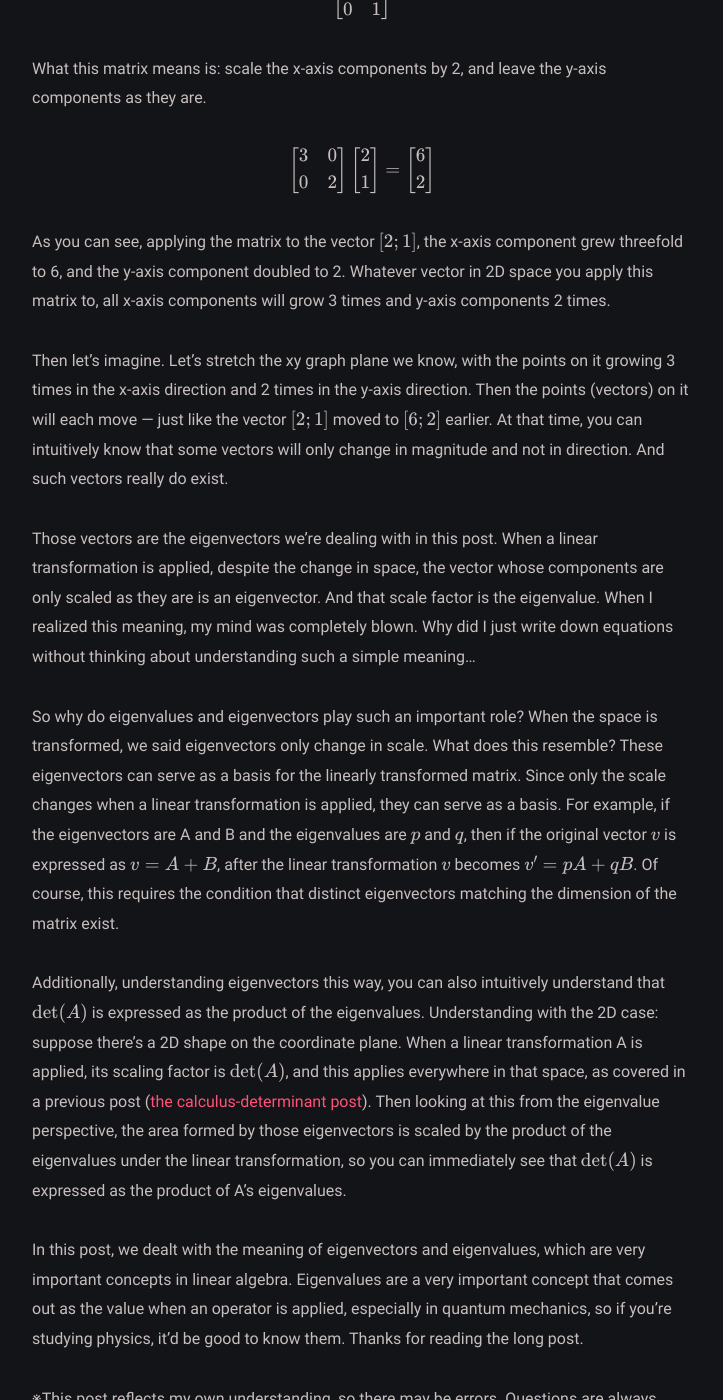
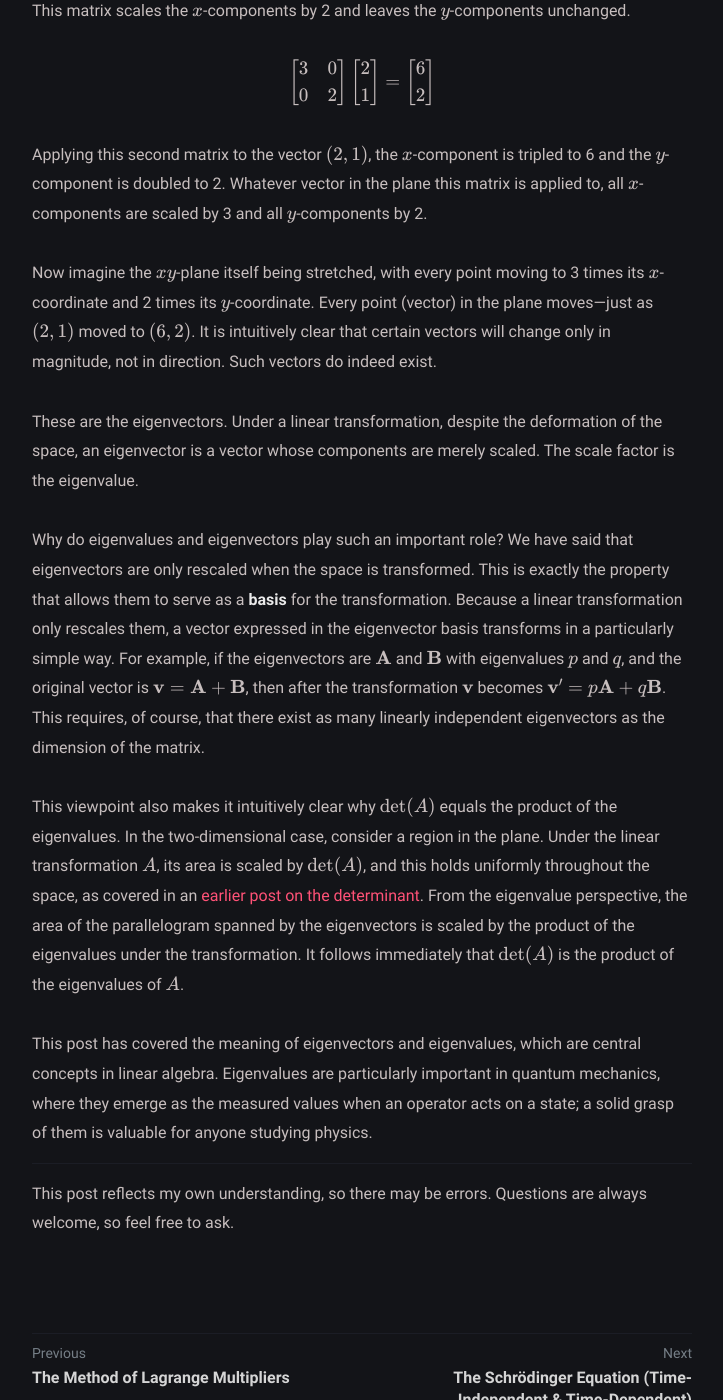
Before and after one commit to Oasisforhaanee/Oasisforhaanee.github.io, a Jekyll site: the page built from _posts/2026-03-18-eigenvalue-and-eigenvector.md, in a window 1280 px wide and 1400 px high, scrolled down 1277 px. Shown: the whole window, without its empty margins (278-1001 px from the left). Built offline with Jekyll 4.4.1, drawn with Linux system fonts in a browser that asks for light colours; comment, search, counter and statistics services are not loaded; some of the changed text lies outside the part shown.

Commit message:
Rewrite post: 2026-03-18-eigenvalue-and-eigenvector

```diff
--- a/_posts/2026-03-18-eigenvalue-and-eigenvector.md
+++ b/_posts/2026-03-18-eigenvalue-and-eigenvector.md
@@ -11,38 +11,40 @@
 permalink: /eigenvalue-and-eigenvector/
 ---
 
-If you've studied linear algebra, or engineering mathematics, you must have heard of eigenvalues and eigenvectors. The form looks like this:
+Anyone who has studied linear algebra or engineering mathematics will have encountered eigenvalues and eigenvectors. The defining equation has the form
 
-$$A\mathbf{v=\lambda \mathbf{v}}$$
+$$A\mathbf{v}=\lambda \mathbf{v}$$
 
-$v$ is the eigenvector, $\lambda$ is the eigenvalue, and A is a linear transformation. I also first came across this equation around my sophomore year when I took Engineering Mathematics 1, and back then I memorized problem-solving procedures without knowing what it meant and took the exam.
+Here $\mathbf{v}$ is the eigenvector, $\lambda$ is the eigenvalue, and $A$ is a linear transformation. This equation is frequently presented as a computational procedure, without much attention to what it means.
 
-Anyway, eigenvalues and eigenvectors appear frequently not only in engineering mathematics but in various fields. In particular, in quantum mechanics, the famous Schrödinger equation has exactly the same form, $H\psi(x)=E\psi(x)$.
+Eigenvalues and eigenvectors appear not only in engineering mathematics but across many fields. In quantum mechanics in particular, the Schrödinger equation has exactly this form: $H\psi(x)=E\psi(x)$.
 
-In this post, let's quickly look at what eigenvalues and eigenvectors mean.
+This post examines what eigenvalues and eigenvectors mean.
 
-To give the conclusion first: when a linear transformation A is applied, the vectors that become scalar multiples of the original vector are eigenvectors, and that scalar value is the eigenvalue.
+To state the conclusion first: when a linear transformation $A$ is applied, the vectors that are mapped to scalar multiples of themselves are the eigenvectors, and the corresponding scalar factors are the eigenvalues.
 
-Actually, this isn't a hidden meaning — the equation directly shows it. The equation $Av = \lambda v$ is an equation that finds the cases where, when the linear transformation matrix A is applied to a vector $v$, the transformed $v$ is scaled by $\lambda$ times.
+This is not a hidden meaning; the equation states it directly. The equation $A\mathbf{v} = \lambda \mathbf{v}$ asks for the vectors $\mathbf{v}$ such that applying the transformation $A$ produces the same vector scaled by $\lambda$.
 
-Let's look a bit more closely. As I mentioned in a previous post ([the calculus-matrix post](https://oasisforhaanee.github.io/matrix/)), a linear transformation A can be understood as the whole space being twisted uniformly. Let me give an example:
+Let us look more closely. As discussed in an [earlier post on matrices](https://oasisforhaanee.github.io/matrix/), a linear transformation $A$ can be understood as a uniform deformation of the entire space. Consider the example
 
 $$\begin{bmatrix}2&0\\0&1\end{bmatrix}$$
 
-What this matrix means is: scale the x-axis components by 2, and leave the y-axis components as they are.
+This matrix scales the $x$-components by 2 and leaves the $y$-components unchanged.
 
 $$\begin{bmatrix}3&0\\0&2\end{bmatrix}\begin{bmatrix}2\\1\end{bmatrix}=\begin{bmatrix}6\\2\end{bmatrix}$$
 
-As you can see, applying the matrix to the vector $[2;1]$, the x-axis component grew threefold to 6, and the y-axis component doubled to 2. Whatever vector in 2D space you apply this matrix to, all x-axis components will grow 3 times and y-axis components 2 times.
+Applying this second matrix to the vector $(2,1)$, the $x$-component is tripled to 6 and the $y$-component is doubled to 2. Whatever vector in the plane this matrix is applied to, all $x$-components are scaled by 3 and all $y$-components by 2.
 
-Then let's imagine. Let's stretch the xy graph plane we know, with the points on it growing 3 times in the x-axis direction and 2 times in the y-axis direction. Then the points (vectors) on it will each move — just like the vector $[2;1]$ moved to $[6;2]$ earlier. At that time, you can intuitively know that some vectors will only change in magnitude and not in direction. And such vectors really do exist.
+Now imagine the $xy$-plane itself being stretched, with every point moving to 3 times its $x$-coordinate and 2 times its $y$-coordinate. Every point (vector) in the plane moves—just as $(2,1)$ moved to $(6,2)$. It is intuitively clear that certain vectors will change only in magnitude, not in direction. Such vectors do indeed exist.
 
-Those vectors are the eigenvectors we're dealing with in this post. When a linear transformation is applied, despite the change in space, the vector whose components are only scaled as they are is an eigenvector. And that scale factor is the eigenvalue. When I realized this meaning, my mind was completely blown. Why did I just write down equations without thinking about understanding such a simple meaning...
+These are the eigenvectors. Under a linear transformation, despite the deformation of the space, an eigenvector is a vector whose components are merely scaled. The scale factor is the eigenvalue.
 
-So why do eigenvalues and eigenvectors play such an important role? When the space is transformed, we said eigenvectors only change in scale. What does this resemble? These eigenvectors can serve as a basis for the linearly transformed matrix. Since only the scale changes when a linear transformation is applied, they can serve as a basis. For example, if the eigenvectors are A and B and the eigenvalues are $p$ and $q$, then if the original vector $v$ is expressed as $v=A+B$, after the linear transformation $v$ becomes $v'=pA+qB$. Of course, this requires the condition that distinct eigenvectors matching the dimension of the matrix exist.
+Why do eigenvalues and eigenvectors play such an important role? We have said that eigenvectors are only rescaled when the space is transformed. This is exactly the property that allows them to serve as a **basis** for the transformation. Because a linear transformation only rescales them, a vector expressed in the eigenvector basis transforms in a particularly simple way. For example, if the eigenvectors are $\mathbf{A}$ and $\mathbf{B}$ with eigenvalues $p$ and $q$, and the original vector is $\mathbf{v}=\mathbf{A}+\mathbf{B}$, then after the transformation $\mathbf{v}$ becomes $\mathbf{v}'=p\mathbf{A}+q\mathbf{B}$. This requires, of course, that there exist as many linearly independent eigenvectors as the dimension of the matrix.
 
-Additionally, understanding eigenvectors this way, you can also intuitively understand that $\det(A)$ is expressed as the product of the eigenvalues. Understanding with the 2D case: suppose there's a 2D shape on the coordinate plane. When a linear transformation A is applied, its scaling factor is $\det(A)$, and this applies everywhere in that space, as covered in a previous post ([the calculus-determinant post](https://oasisforhaanee.github.io/2025-11-09-determinant/)). Then looking at this from the eigenvalue perspective, the area formed by those eigenvectors is scaled by the product of the eigenvalues under the linear transformation, so you can immediately see that $\det(A)$ is expressed as the product of A's eigenvalues.
+This viewpoint also makes it intuitively clear why $\det(A)$ equals the product of the eigenvalues. In the two-dimensional case, consider a region in the plane. Under the linear transformation $A$, its area is scaled by $\det(A)$, and this holds uniformly throughout the space, as covered in an [earlier post on the determinant](https://oasisforhaanee.github.io/2025-11-09-determinant/). From the eigenvalue perspective, the area of the parallelogram spanned by the eigenvectors is scaled by the product of the eigenvalues under the transformation. It follows immediately that $\det(A)$ is the product of the eigenvalues of $A$.
 
-In this post, we dealt with the meaning of eigenvectors and eigenvalues, which are very important concepts in linear algebra. Eigenvalues are a very important concept that comes out as the value when an operator is applied, especially in quantum mechanics, so if you're studying physics, it'd be good to know them. Thanks for reading the long post.
+This post has covered the meaning of eigenvectors and eigenvalues, which are central concepts in linear algebra. Eigenvalues are particularly important in quantum mechanics, where they emerge as the measured values when an operator acts on a state; a solid grasp of them is valuable for anyone studying physics.
 
-※This post reflects my own understanding, so there may be errors. Questions are always welcome, so feel free to ask.
+---
+
+This post reflects my own understanding, so there may be errors. Questions are always welcome, so feel free to ask.
```
